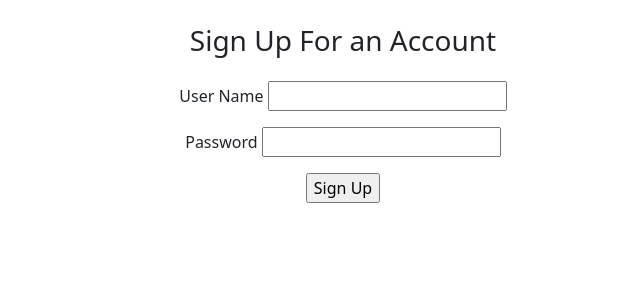
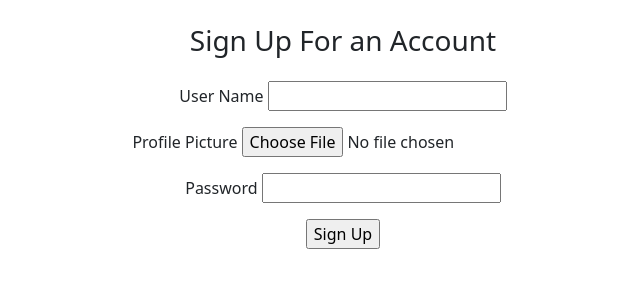
Before and after one commit to maliabarker/data-manager-app, a Flask app: page /signup in a window 1280 px wide. Shown: the part 66-366 px from the top of the page, without its empty margins (297-937 px from the left). Run offline with Flask 2, Linux system fonts and the light colour scheme; parts of the project's set-up code (start-up, migrations or seed data) failed here and were passed over; some libraries are stand-ins or nearby versions.

Commit message:
[add]: created profile pic and edited aws route to save different data in separate files, finishing profile layout

```diff
--- a/app.py
+++ b/app.py
@@ -16,6 +16,8 @@ if __name__ == "__main__":
 '''
 TODO
 
+add route and template for viewing user's favorited, downloaded, and uploaded datasets
+
 create profiles
 - add a favorited list
 — add a downloaded list
@@ -31,6 +33,7 @@ curate a custom dataset
 '''
 BUGS:
 datasets still shown when AWS is not connected
+images from aws load in SO SLOW, maybe try to fix it or migrate from aws to just storing photos in folder of proj
 '''
 
 
--- a/data_app/auth/forms.py
+++ b/data_app/auth/forms.py
@@ -1,5 +1,6 @@
 from flask_wtf import FlaskForm
-from wtforms import StringField, PasswordField, SubmitField
+from wtforms import StringField, PasswordField, SubmitField, FileField
+from flask_wtf.file import FileAllowed
 from wtforms.validators import DataRequired, Length, ValidationError
 from data_app.models import User
 from data_app.extensions import bcrypt
@@ -7,6 +8,7 @@ from data_app.extensions import bcrypt
 class SignUpForm(FlaskForm):
     username = StringField('User Name',
         validators=[DataRequired(), Length(min=3, max=50)])
+    profile_picture = FileField('Profile Picture', validators=[FileAllowed(['png'], 'PNG Image Only!')])
     password = PasswordField('Password', validators=[DataRequired()])
     submit = SubmitField('Sign Up')
 
--- a/data_app/auth/routes.py
+++ b/data_app/auth/routes.py
@@ -7,21 +7,54 @@ from data_app.auth.forms import SignUpForm, LoginForm
 # Import app and db from events_app package so that we can run app
 from data_app.extensions import app, db, bcrypt
 
+from data_app.util.helpers import upload_file_to_s3
+
 auth = Blueprint("auth", __name__)
+
+# for uploading files
+ALLOWED_EXTENSIONS = {'png'}
+
+# function to check file extension
+def allowed_file(filename):
+    return '.' in filename and \
+        filename.rsplit('.', 1)[1].lower() in ALLOWED_EXTENSIONS
 
 @auth.route('/signup', methods=['GET', 'POST'])
 def signup():
     form = SignUpForm()
     if form.validate_on_submit():
         hashed_password = bcrypt.generate_password_hash(form.password.data).decode('utf-8')
-        user = User(
-            username = form.username.data,
-            password = hashed_password
-        )
-        db.session.add(user)
-        db.session.commit()
-        flash('Account Successfully Created')
-        return redirect(url_for('auth.login'))
+
+        # check whether an input field with name 'user_file' exist
+        if 'profile_picture' not in request.files:
+            flash('No profile picture selected')
+            return redirect(url_for('auth.signup'))
+
+        # after confirm 'user_file' exist, get the file from input
+        profile_pic = form.profile_picture.data
+        print(profile_pic)
+
+        # check whether a file is selected
+        if profile_pic.filename == '':
+            flash('No selected file')
+            return redirect(url_for('auth.signup'))
+
+        # check whether the file extension is allowed (eg. png,jpeg,jpg,gif)
+        if profile_pic and allowed_file(profile_pic.filename):
+            output = upload_file_to_s3(profile_pic, 'profile_pics')
+
+            # if upload success,will return file name of uploaded file
+            if output:
+                # write your code here
+                user = User(
+                    username = form.username.data,
+                    profile_picture = profile_pic.filename,
+                    password = hashed_password
+                )
+                db.session.add(user)
+                db.session.commit()
+                flash('Account Successfully Created')
+                return redirect(url_for('auth.login'))
     return render_template('signup.html', form=form)
 
 @auth.route('/login', methods=['GET', 'POST'])
--- a/data_app/main/routes.py
+++ b/data_app/main/routes.py
@@ -1,3 +1,4 @@
+from distutils.command.upload import upload
 from flask import Blueprint, request, render_template, redirect, url_for, flash, g, jsonify
 from flask_login import login_required
 from flask_login import current_user
@@ -55,42 +56,43 @@ def index_datasets():
 def dataset_new():
     form = DatasetForm()
     if form.validate_on_submit():
-        image_dir = os.path.join(
-            os.path.dirname(app.instance_path), 'data_app/static/img'
-        )
+        # image_dir = os.path.join(
+        #     os.path.dirname(app.instance_path), 'data_app/static/img'
+        # )
 
         # check whether an input field with name 'user_file' exist
-        if 'dataset_file' not in request.files:
-            flash('No user_file key in request.files')
+        if 'dataset_file' not in request.files or 'photo' not in request.files:
+            flash('No dataset_file key or photo_file key in request.files')
             return redirect(url_for('main.dataset_new'))
+
 
         # after confirm 'user_file' exist, get the file from input
         dataset = form.dataset_file.data
+        photo = form.photo.data
         print(dataset)
-
-        photo = form.photo.data
         print(photo)
 
-        photo_filename = secure_filename(photo.filename)
-        photo.save(os.path.join(image_dir, photo_filename))
+        # photo_filename = secure_filename(photo.filename)
+        # photo.save(os.path.join(image_dir, photo_filename))
 
         # check whether a file is selected
-        if dataset.filename == '':
-            flash('No selected file')
+        if dataset.filename == '' or photo.filename == '':
+            flash('No selected file for dataset or photo')
             return redirect(url_for('main.dataset_new'))
 
         # check whether the file extension is allowed (eg. png,jpeg,jpg,gif)
-        if dataset and allowed_file(dataset.filename):
-            output = upload_file_to_s3(dataset)
+        if dataset and allowed_file(dataset.filename) and photo and allowed_file(photo.filename):
+            output1 = upload_file_to_s3(dataset, 'datasets')
+            output2 = upload_file_to_s3(photo, 'dataset_pics')
 
             # if upload success,will return file name of uploaded file
-            if output:
+            if output1 and output2:
                 # write your code here
                 # to save the file name in database
                 dataset = Dataset(
                     title = form.title.data,
                     dataset_file = dataset.filename,
-                    photo = photo_filename,
+                    photo = photo.filename,
                     description = form.description.data,
                     download_count = 0,
                     created_by = current_user
@@ -145,8 +147,10 @@ def delete_file(dataset_id):
     return redirect(url_for('main.index_datasets'))
 
 '''VIEW PROFILE'''
-@main.route('/profile/<user_id>', methods=['GET'])
-def view_profile(user_id):
-    this_user = User.query.filter_by(id=user_id).one()
-    print(this_user)
-    return render_template('profile.html', user=this_user)
+@main.route('/profile/<username>', methods=['GET'])
+def view_profile(username):
+    this_user = User.query.filter_by(username=username).one()
+    uploaded_dfs = Dataset.query.filter_by(created_by_id=this_user.id).all()
+    # print(this_user.downloaded_datasets)
+    print(uploaded_dfs)
+    return render_template('profile.html', user=this_user, uploaded_datasets=uploaded_dfs)
--- a/data_app/templates/partials/datasets.html
+++ b/data_app/templates/partials/datasets.html
@@ -3,7 +3,8 @@
         {% for dataset in dataset_row %}
             <div class="col-sm-4 mx-auto my-4">
                 <div class="card" style="width: 18rem;">
-                    <img src="/static/img/{{ dataset.photo }}" class="card-img-top" alt="...">
+                    <!-- <img src="/static/img/{{ dataset.photo }}" class="card-img-top" alt="..."> -->
+                    <img src="https://datamanagementapp.s3.us-west-1.amazonaws.com/dataset_pics/{{ dataset.photo }}" class="card-img-top" alt="...">
                     <div class="card-body">
                         <h5 class="card-title"><a href="/datasets/{{ dataset.id }}">{{ dataset.title }}</a></h5>
                         <p class="card-text"> {{ dataset.description }} </p>
--- a/data_app/templates/signup.html
+++ b/data_app/templates/signup.html
@@ -3,13 +3,21 @@
 {% block content %}
 <div class="container text-center">
     <h3 class="mt-4">Sign Up For an Account</h3>
-    <form action="/signup" method="POST" class="mt-4">
+    <form action="/signup" method="POST" class="mt-4" enctype="multipart/form-data">
         {{ form.csrf_token }}
         <fieldset>
             {{ form.username.label }}
             {{ form.username }}
             <ul>
             {% for error in form.username.errors %}
+                <li class="error">{{ error }}</li>
+            {% endfor %}
+            </ul>
+
+            {{ form.profile_picture.label }}
+            {{ form.profile_picture }}
+            <ul>
+            {% for error in form.profile_picture.errors %}
                 <li class="error">{{ error }}</li>
             {% endfor %}
             </ul>
--- a/data_app/templates/view_dataset.html
+++ b/data_app/templates/view_dataset.html
@@ -2,7 +2,7 @@
 
 {% block content %}
     <h1>{{ dataset.title }}</h1>
-    <small>Created by <a href="/profile/{{ dataset.created_by.id }}">{{ dataset.created_by.username }}</a></small>
+    <small>Created by <a href="/profile/{{ dataset.created_by.username }}">{{ dataset.created_by.username }}</a></small>
 
     <div class="d-flex flex-row mb-3">
       <a id="downloadLink" href="/datasets/{{ dataset.id }}/download" class="btn btn-outline-primary">Download</a>
```
Also changed, not shown: data_app/templates/profile.html (+16 -1 lines), data_app/util/helpers.py (+5 -10 lines), data_app/database.db.
